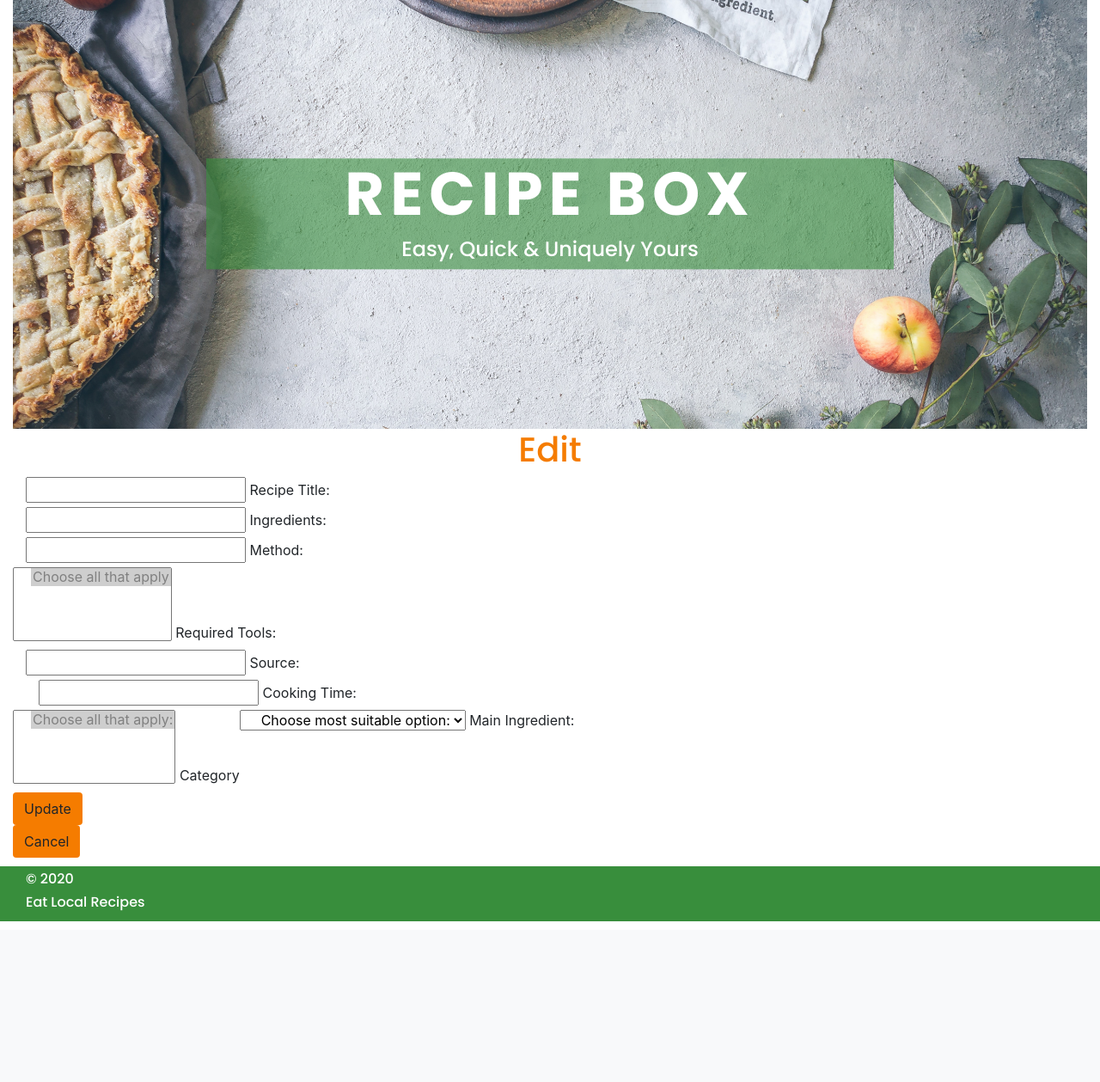
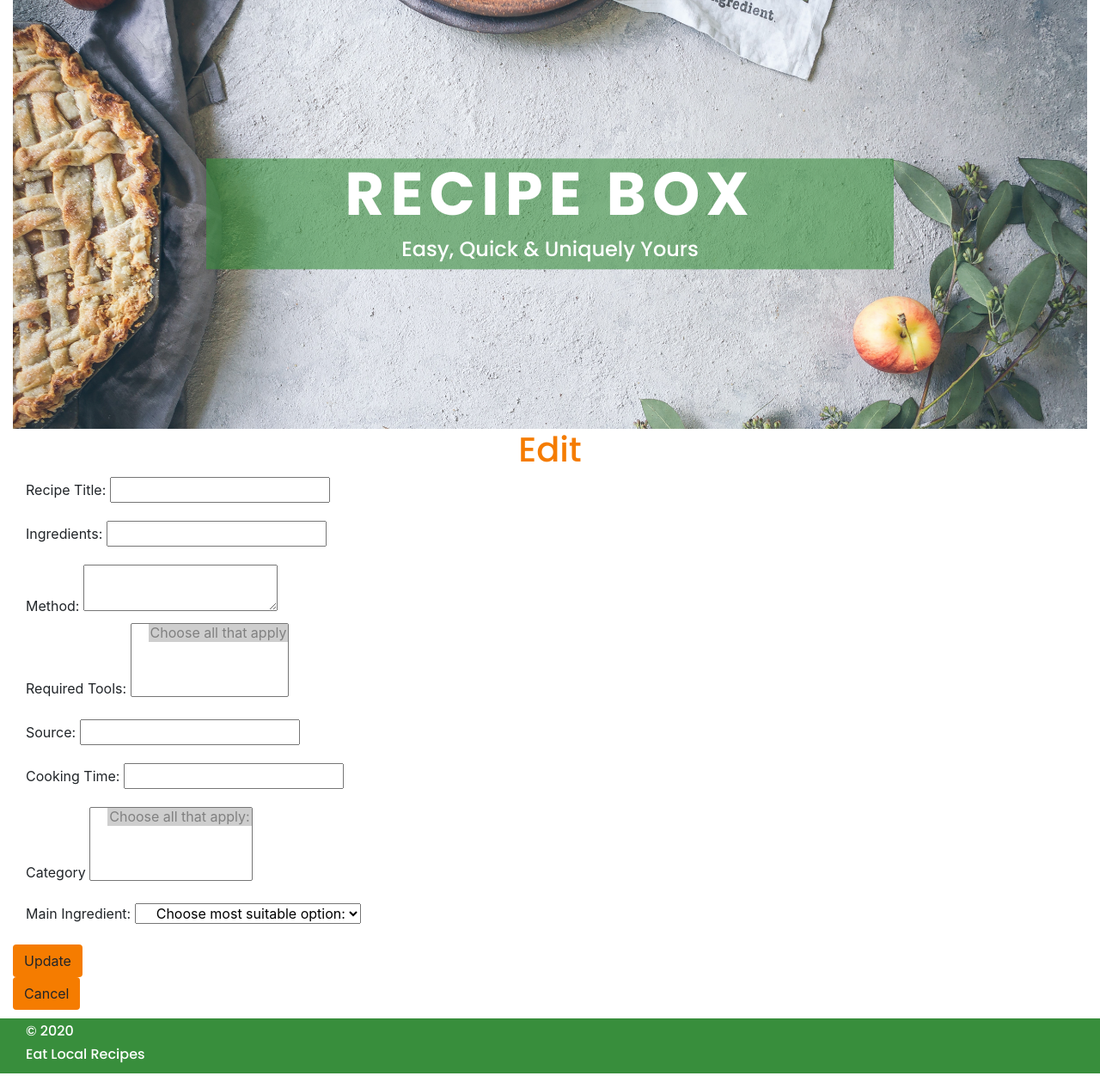
Before and after one commit to cherylhaz/milestone_project_3, a Flask app: template templates/edit_recipe.html in a window 1280 px wide. Shown: the part 57-1316 px from the top of the page at 86% size. Before the commit the page ends 1129 px from the top, so only its background shows below. Run offline with Flask 2, Linux system fonts and the light colour scheme; the template is opened without the code that fills it, so the values that code supplies are empty; some libraries are stand-ins or nearby versions.

Commit message:
removed materialist from edit page

```diff
--- a/templates/edit_recipe.html
+++ b/templates/edit_recipe.html
@@ -4,66 +4,57 @@
     <h1>Edit</h1>
     </div>
     <form action="{{ url_for('update_recipe', recipe_id=recipe._id)}}" method="POST" class="col s12">
-        <div class="row">
-            <div class="input-field col s12">
+            <div class="form-group">
+            <label for="title">Recipe Title:</label>
                 <input id="title" name="title" type="text" class="validate" value="{{recipe.title}}">
-                <label for="title">Recipe Title:</label>
             </div>
+        <div class="form-group">
+        <label for="ingredients">Ingredients:</label>
+          <input id="ingredients" name="ingredients" type="text" class="validate" value="{{recipe.ingredients}}">
         </div>
-        <div class="row">
-        <div class="input-field col s12">
-          <input id="ingredients" name="ingredients" type="text" class="validate" value="{{recipe.ingredients}}">
-          <label for="ingredients">Ingredients:</label>
+        <div class="form-gorup">
+        <label for="method">Method:</label>
+          <textarea id="method" name="method" type="text" class="validate" value="{{recipe.method}}"></textarea>
+
         </div>
-      </div>
-      <div class="row">
-        <div class="input-field col s12">
-          <input id="method" name="method" type="text" class="validate" value="{{recipe.method}}">
-          <label for="method">Method:</label>
-        </div>
-      </div>
-           <div class="row">
-         <div class="input-field">
+         <div class="form-group">
+         <label>Required Tools:</label>
                             <select id="required_tools" name="required_tools" class="select1" multiple value="{{recipe.required_tools}}">
                             <option value="" disabled selected>Choose all that apply</option>
                                 {% for tool in required_tools %}
                                     <option value="{{tool.name}}">{{tool.name}}</option>
                                {% endfor %}
                             </select>
-                            <label>Required Tools:</label>
                         </div>
-      </div>
-    <div class="row">
-        <div class="input-field col s6">
+        <div class="form-group">
+        <label for="source">Source:</label>
           <input id="source" name="source" type="text" class="validate" value="{{recipe.source}}">
-          <label for="source">Source:</label>
+
         </div>
-       </div>
-        <div class="input-field col s12">
+        <div class="form-group">
+        <label for="cooking_time">Cooking Time:</label>
           <input id="cooking_time" name="cooking_time" type="text" class="validate" value="{{recipe.cooking_time}}">
-          <label for="cooking_time">Cooking Time:</label>
+
         </div>
-
-    <div class="row">
-        <div class="input-field">
+        <div class="form-group">
+        <label>Category</label>
             <select class="select1" id="category" name="category" multiple value="{{recipe.category}}">
                 <option value="" disabled selected>Choose all that apply:</option>
                 {% for category in categories %}
                      <option value="{{category.title}}">{{category.title}}</option>
                 {% endfor %}
             </select>
-            <label>Category</label>
+
         </div>
-         <div class="input-field">
+         <div class="form-group">
+         <label>Main Ingredient:</label>
                             <select class="select1" id="sub_category" name="sub_category" value="{{recipe.sub_category}}">
                             <option value="{{recipe.sub_category}}" disabled selected>Choose most suitable option: </option>
                                 {% for sub_category in sub_categories %}
                                     <option value="{{sub_category.title}}">{{sub_category.title}}</option>
                                {% endfor %}
                             </select>
-                            <label>Main Ingredient:</label>
                         </div>
-    </div>
 <div class="row">
  <button class="btn waves-effect waves-light form_buttons" type="submit" name="action">Update
   </button>
```
